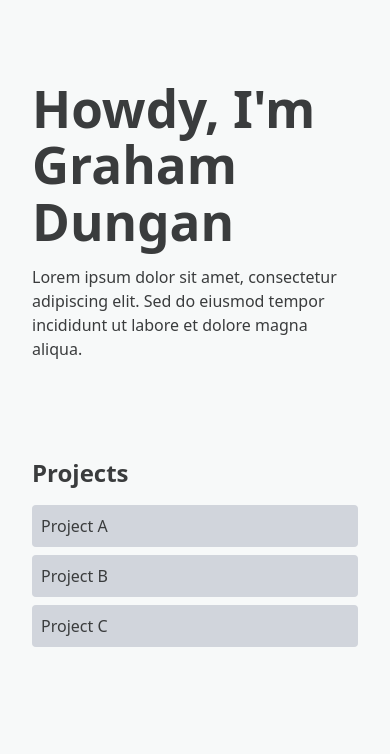
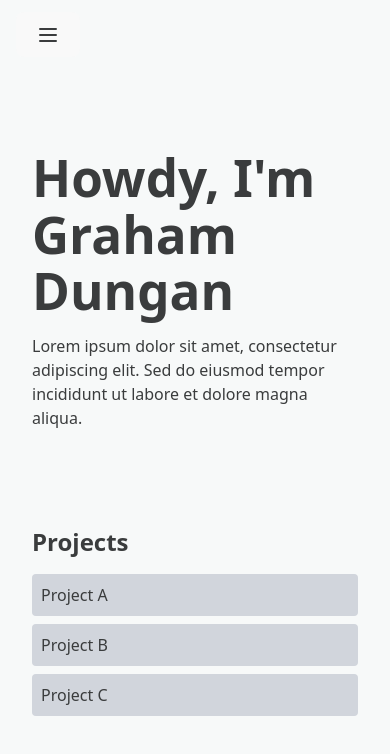
Before and after one commit to gmgrahamgm/personal-website, a React (Vite) app: page /home in a window 390 px wide. Shown: the top 754 px of the page. Built offline with nearby package versions, Linux system fonts and the light colour scheme.

Commit message:
Added navbar that hamburgers on smaller devices

```diff
--- a/src/components/Navbar.jsx
+++ b/src/components/Navbar.jsx
@@ -1,7 +1,88 @@
-import React from "react";
+import { useState } from "react";
+import { Link, useLocation } from "react-router-dom";
 
-const Navbar = () => {
-  return null;
-};
+export default function Navbar() {
+  const [mobileOpen, setMobileOpen] = useState(false);
+  const { pathname } = useLocation();
 
-export default Navbar;
+  const links = [
+    { to: "/home", label: "HOME" },
+    { to: "/projects", label: "PROJECTS" },
+    { to: "/skills", label: "SKILLS" },
+    { to: "/contact", label: "CONTACT" },
+    { to: "/resume", label: "RESUME" },
+  ];
+
+  const renderLink = ({ to, label }) => {
+    const isActive = pathname === to;
+    return (
+      <Link
+        key={to}
+        to={to}
+        className={`
+          block px-3 py-2
+          ${isActive ? "font-bold opacity-100" : "font-normal opacity-50"}
+          hover:opacity-100
+        `}
+        onClick={() => setMobileOpen(false)}
+      >
+        {label}
+      </Link>
+    );
+  };
+
+  return (
+    <nav className="bg-transparent">
+      <div className="max-w-4xl mx-auto px-4 py-3 flex items-center justify-between">
+        {/* Desktop links */}
+        <div className="hidden md:flex space-x-6">{links.map(renderLink)}</div>
+
+        {/* Mobile hamburger */}
+        <button
+          className="md:hidden focus:outline-none"
+          onClick={() => setMobileOpen((o) => !o)}
+          aria-label="Toggle menu"
+        >
+          {mobileOpen ? (
+            // X icon
+            <svg
+              className="h-6 w-6"
+              fill="none"
+              stroke="currentColor"
+              viewBox="0 0 24 24"
+            >
+              <path
+                strokeWidth="2"
+                strokeLinecap="round"
+                strokeLinejoin="round"
+                d="M6 18L18 6M6 6l12 12"
+              />
+            </svg>
+          ) : (
+            // Hamburger icon
+            <svg
+              className="h-6 w-6"
+              fill="none"
+              stroke="currentColor"
+              viewBox="0 0 24 24"
+            >
+              <path
+                strokeWidth="2"
+                strokeLinecap="round"
+                strokeLinejoin="round"
+                d="M4 6h16M4 12h16M4 18h16"
+              />
+            </svg>
+          )}
+        </button>
+      </div>
+
+      {/* Mobile menu */}
+      {mobileOpen && (
+        <div className="md:hidden bg-[#F7F9F9] px-4 pb-4">
+          {links.map(renderLink)}
+        </div>
+      )}
+    </nav>
+  );
+}
```
